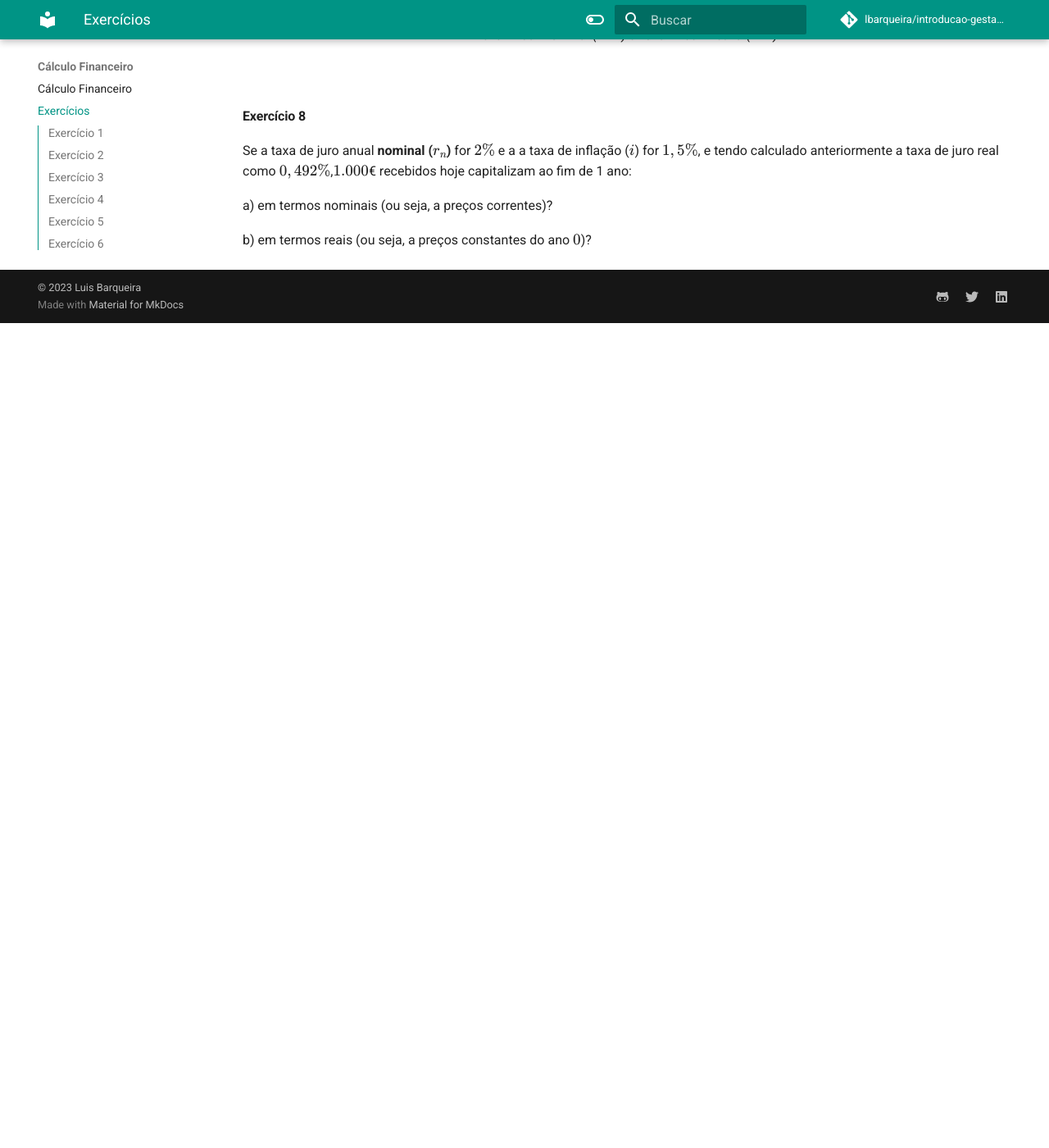
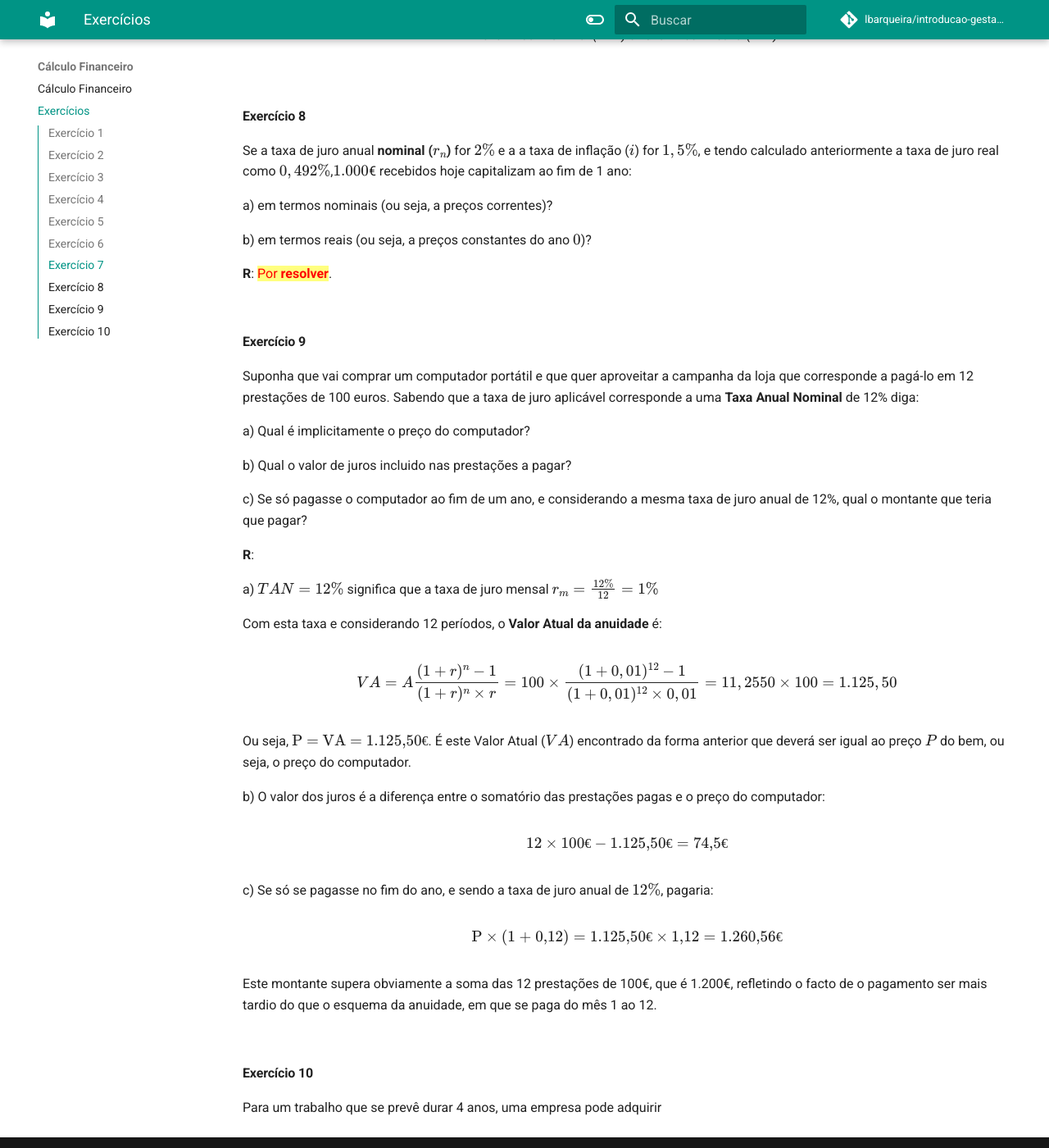
Before and after one commit to lbarqueira/introducao-gestao-material-mkdocs, an MkDocs documentation site: the page built from docs/exercicios_2.md, in a window 1280 px wide and 1400 px high, scrolled down 3763 px. Shown: the whole window at 82% size. Built offline with MkDocs 1.6.1 and Material for MkDocs 9.7.7, drawn with Linux system fonts in a browser that asks for light colours; comment, search, counter and statistics services are not loaded; before the commit the page ends 4157 px from its top, so only the background shows below that.

Commit message:
update docs

```diff
--- a/docs/exercicios_2.md
+++ b/docs/exercicios_2.md
@@ -134,3 +134,45 @@ Se a taxa de juro anual **nominal ($r_n$)** for $2\%$ e a a taxa de inflação (
 a) em termos nominais (ou seja, a preços correntes)?
 
 b) em termos reais (ou seja, a preços constantes do ano $0$)?
+
+__R__: ==<span style="color:red">Por **resolver**</span>==.
+
+
+
+&nbsp;
+
+#### Exercício 9
+
+Suponha que vai comprar um computador portátil e que quer aproveitar a campanha da loja que corresponde a pagá-lo em 12 prestações de 100 euros. Sabendo que a taxa de juro aplicável corresponde a uma **Taxa Anual Nominal** de 12% diga:
+
+a) Qual é implicitamente o preço do computador?
+
+b) Qual o valor de juros incluido nas prestações a pagar?
+
+c) Se só pagasse o computador ao fim de um ano, e considerando a mesma taxa de juro anual de 12%, qual o montante que teria que pagar?
+
+__R__:
+
+a) $TAN = 12\%$ significa que a taxa de juro mensal $r_m = \frac{12\%}{12} = 1\%$
+
+Com esta taxa e considerando 12 períodos, o **Valor Atual da anuidade** é:
+
+$$ VA = A \frac{(1 + r)^n - 1}{(1 + r)^n \times r}  = 100 \times \frac{(1 + 0,01)^{12} - 1}{(1 + 0,01)^{12} \times 0,01} = 11,2550 \times 100 = 1.125,50 $$
+
+Ou seja, $\text{P = VA = 1.125,50€}$. É este Valor Atual ($VA$) encontrado da forma anterior que deverá ser igual ao preço $P$ do bem, ou seja, o preço do computador.
+
+b) O valor dos juros é a diferença entre o somatório das prestações pagas e o preço do computador:
+
+$$ 12 \times \text{100€} - \text{1.125,50€} = \text{74,5€} $$
+
+c) Se só se pagasse no fim do ano, e sendo a taxa de juro anual de $12\%$, pagaria:
+
+$$ \text{P} \times \text{(1 + 0,12)} = \text{1.125,50€} \times \text{1,12} = \text{1.260,56€} $$
+
+Este montante supera obviamente a soma das 12 prestações de 100€, que é 1.200€, refletindo o facto de o pagamento ser mais tardio do que o esquema da anuidade, em que se paga do mês 1 ao 12.
+
+&nbsp;
+
+#### Exercício 10
+
+Para um trabalho que se prevê durar 4 anos, uma empresa pode adquirir
--- a/mkdocs.yml
+++ b/mkdocs.yml
@@ -9,7 +9,11 @@ nav:
   - Cálculo Financeiro:
       - Cálculo Financeiro: cal_financeiro.md
       - Exercícios: exercicios_2.md
+  - Projetos de investimento:
+      - Análise da Rentabilidade: anal_rentabilidade.md
+      - Exercícios: exercicios_3.md
   - Anexos:
+      - Formulário: formulario.md
       - English expression matching: ingles.md
       - Informação complementar: referencias.md
 
```
Also changed, not shown: docs/cal_financeiro.md (+12 -18 lines), docs/formulario.md (added, +12 -0 lines), docs/anal_rentabilidade.md (added), docs/exercicios_3.md (added).
